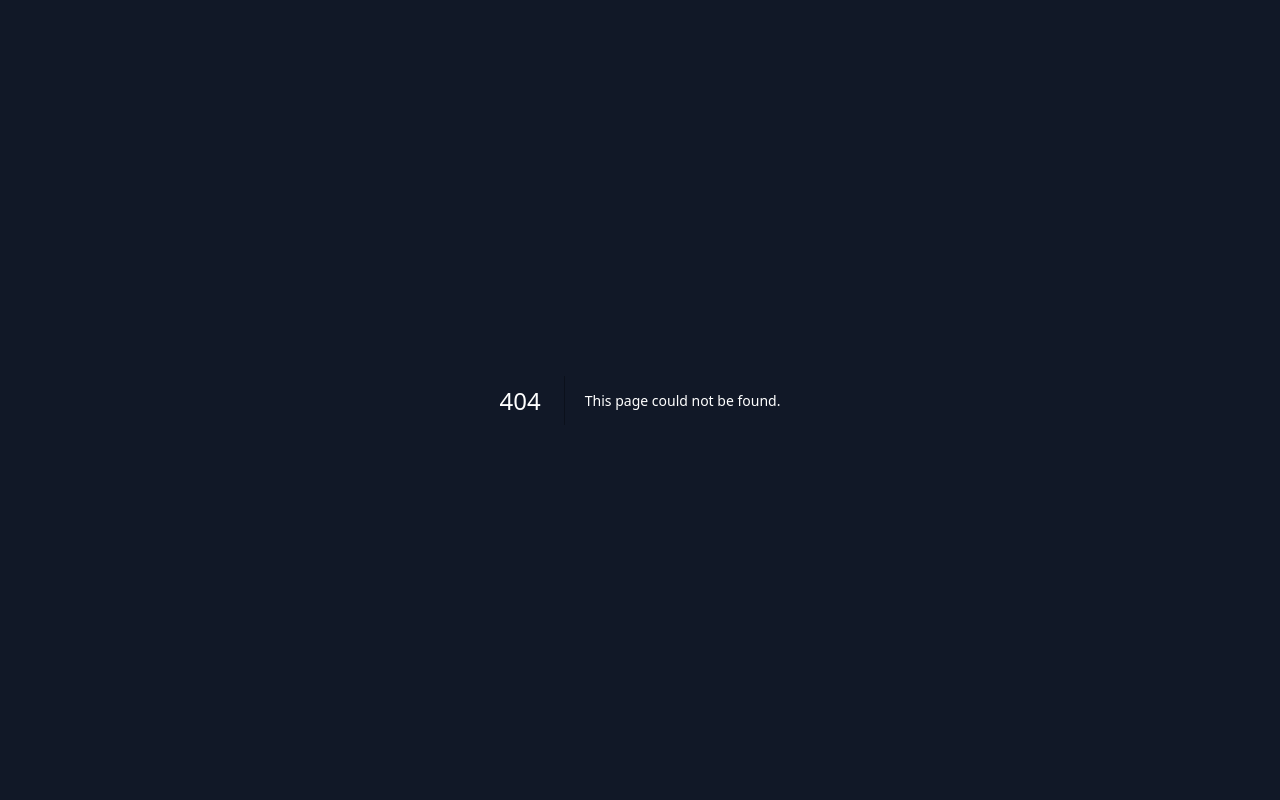
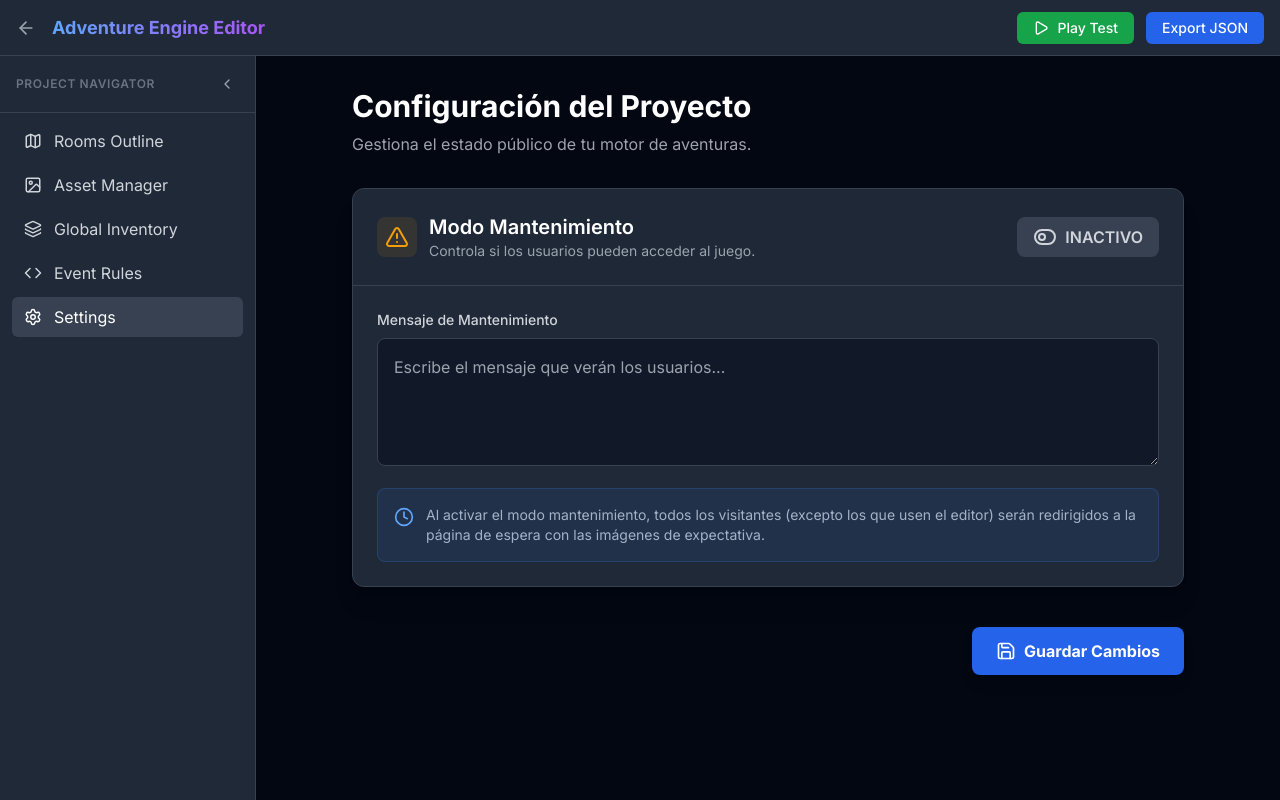
Before and after one commit to crashon182/adventure-engine, a Next.js app: page /editor/1/settings in a window 1280 px wide. Before the commit this address had no page. Built offline with nearby package versions, Linux system fonts and the light colour scheme; no server answers; the database is empty.

Commit message:
Full web-controlled maintenance mode with database persistence and editor settings UI

```diff
--- /dev/null
+++ b/src/app/api/settings/route.ts
@@ -0,0 +1,48 @@
+import { NextResponse } from 'next/server';
+import prisma from '@/lib/prisma';
+
+export async function GET() {
+    try {
+        let settings = await prisma.globalSettings.findUnique({
+            where: { id: 'default' },
+        });
+
+        if (!settings) {
+            settings = await prisma.globalSettings.create({
+                data: {
+                    id: 'default',
+                    maintenanceMode: false,
+                    maintenanceMessage: '¡Estamos creando un nuevo y mágico motor de aventuras! Regresa muy pronto.',
+                },
+            });
+        }
+
+        return NextResponse.json(settings);
+    } catch (error) {
+        return NextResponse.json({ error: 'Error fetching settings' }, { status: 500 });
+    }
+}
+
+export async function POST(request: Request) {
+    try {
+        const body = await request.json();
+        const { maintenanceMode, maintenanceMessage } = body;
+
+        const settings = await prisma.globalSettings.upsert({
+            where: { id: 'default' },
+            update: {
+                maintenanceMode,
+                maintenanceMessage,
+            },
+            create: {
+                id: 'default',
+                maintenanceMode: !!maintenanceMode,
+                maintenanceMessage: maintenanceMessage || '¡Estamos creando un nuevo y mágico motor de aventuras! Regresa muy pronto.',
+            },
+        });
+
+        return NextResponse.json(settings);
+    } catch (error) {
+        return NextResponse.json({ error: 'Error updating settings' }, { status: 500 });
+    }
+}
--- /dev/null
+++ b/src/app/api/settings/status/route.ts
@@ -0,0 +1,19 @@
+import { NextResponse } from 'next/server';
+import prisma from '@/lib/prisma';
+
+export const dynamic = 'force-dynamic';
+
+export async function GET() {
+    try {
+        const settings = await prisma.globalSettings.findUnique({
+            where: { id: 'default' },
+        });
+
+        return NextResponse.json({
+            maintenanceMode: settings?.maintenanceMode || false,
+            maintenanceMessage: settings?.maintenanceMessage || '',
+        });
+    } catch (error) {
+        return NextResponse.json({ maintenanceMode: false }, { status: 500 });
+    }
+}
--- a/src/app/editor/[projectId]/layout.tsx
+++ b/src/app/editor/[projectId]/layout.tsx
@@ -2,7 +2,7 @@
 import { ReactNode, useState } from 'react';
 import Link from 'next/link';
 import { usePathname } from 'next/navigation';
-import { ArrowLeft, Image as ImageIcon, Map, Layers, Code, Play, ChevronLeft, ChevronRight } from 'lucide-react';
+import { ArrowLeft, Image as ImageIcon, Map, Layers, Code, Play, ChevronLeft, ChevronRight, Settings } from 'lucide-react';
 
 export default function EditorLayout({ children, params }: { children: ReactNode, params: { projectId: string } }) {
     const pathname = usePathname();
@@ -81,6 +81,14 @@ export default function EditorLayout({ children, params }: { children: ReactNode
                                     <Code size={18} />
                                     {!isCollapsed && <span>Event Rules</span>}
                                 </Link>
+                                <Link
+                                    href={`/editor/${params.projectId}/settings`}
+                                    className={`flex items-center gap-3 py-2 rounded-md transition-colors ${isCollapsed ? 'px-2 justify-center' : 'px-3'} ${pathname.includes('/settings') ? 'bg-gray-700 text-white' : 'text-gray-300 hover:bg-gray-700 hover:text-white'}`}
+                                    title={isCollapsed ? 'Settings' : ''}
+                                >
+                                    <Settings size={18} />
+                                    {!isCollapsed && <span>Settings</span>}
+                                </Link>
                             </div>
                         </nav>
                     </aside>
--- /dev/null
+++ b/src/app/editor/[projectId]/settings/page.tsx
@@ -0,0 +1,115 @@
+'use client';
+import { useState, useEffect } from 'react';
+import { ToggleLeft, ToggleRight, Save, Clock, AlertTriangle } from 'lucide-react';
+
+export default function SettingsPage() {
+    const [maintenanceMode, setMaintenanceMode] = useState(false);
+    const [maintenanceMessage, setMaintenanceMessage] = useState('');
+    const [loading, setLoading] = useState(true);
+    const [saving, setSaving] = useState(false);
+    const [message, setMessage] = useState({ type: '', text: '' });
+
+    useEffect(() => {
+        fetch('/api/settings')
+            .then(res => res.json())
+            .then(data => {
+                setMaintenanceMode(data.maintenanceMode);
+                setMaintenanceMessage(data.maintenanceMessage || '');
+                setLoading(false);
+            })
+            .catch(err => {
+                console.error(err);
+                setLoading(false);
+            });
+    }, []);
+
+    const handleSave = async () => {
+        setSaving(true);
+        setMessage({ type: '', text: '' });
+        try {
+            const res = await fetch('/api/settings', {
+                method: 'POST',
+                headers: { 'Content-Type': 'application/json' },
+                body: JSON.stringify({ maintenanceMode, maintenanceMessage }),
+            });
+            if (res.ok) {
+                setMessage({ type: 'success', text: 'Configuración guardada correctamente.' });
+            } else {
+                setMessage({ type: 'error', text: 'Error al guardar la configuración.' });
+            }
+        } catch (err) {
+            setMessage({ type: 'error', text: 'Error de red.' });
+        }
+        setSaving(false);
+    };
+
+    if (loading) return <div className="p-8 text-gray-400">Cargando configuración...</div>;
+
+    return (
+        <div className="p-8 max-w-4xl mx-auto">
+            <header className="mb-8">
+                <h1 className="text-3xl font-bold text-white mb-2">Configuración del Proyecto</h1>
+                <p className="text-gray-400">Gestiona el estado público de tu motor de aventuras.</p>
+            </header>
+
+            <div className="grid gap-6">
+                {/* Maintenance Section */}
+                <div className="bg-gray-800 border border-gray-700 rounded-xl overflow-hidden shadow-xl">
+                    <div className="p-6 border-b border-gray-700 bg-gray-800/50 flex items-center justify-between">
+                        <div className="flex items-center gap-3">
+                            <div className="p-2 bg-amber-500/10 rounded-lg text-amber-500">
+                                <AlertTriangle size={24} />
+                            </div>
+                            <div>
+                                <h2 className="text-xl font-semibold text-white">Modo Mantenimiento</h2>
+                                <p className="text-sm text-gray-400">Controla si los usuarios pueden acceder al juego.</p>
+                            </div>
+                        </div>
+                        <button
+                            onClick={() => setMaintenanceMode(!maintenanceMode)}
+                            className={`flex items-center gap-2 px-4 py-2 rounded-lg transition-all ${maintenanceMode ? 'bg-amber-600 text-white' : 'bg-gray-700 text-gray-300'}`}
+                        >
+                            {maintenanceMode ? <ToggleRight size={24} /> : <ToggleLeft size={24} />}
+                            <span className="font-semibold">{maintenanceMode ? 'ACTIVO' : 'INACTIVO'}</span>
+                        </button>
+                    </div>
+
+                    <div className="p-6 space-y-4">
+                        <label className="block">
+                            <span className="text-sm font-medium text-gray-300 block mb-2">Mensaje de Mantenimiento</span>
+                            <textarea
+                                value={maintenanceMessage}
+                                onChange={(e) => setMaintenanceMessage(e.target.value)}
+                                className="w-full h-32 bg-gray-900 border border-gray-700 rounded-lg p-4 text-white focus:ring-2 focus:ring-blue-500 focus:border-transparent outline-none transition-all"
+                                placeholder="Escribe el mensaje que verán los usuarios..."
+                            />
+                        </label>
+
+                        <div className="bg-blue-500/10 border border-blue-500/20 p-4 rounded-lg flex items-start gap-3">
+                            <Clock size={20} className="text-blue-400 shrink-0 mt-0.5" />
+                            <p className="text-sm text-blue-100/70">
+                                Al activar el modo mantenimiento, todos los visitantes (excepto los que usen el editor) serán redirigidos a la página de espera con las imágenes de expectativa.
+                            </p>
+                        </div>
+                    </div>
+                </div>
+
+                {/* Actions */}
+                <div className="flex items-center justify-between mt-4">
+                    {message.text && (
+                        <div className={`px-4 py-2 rounded-lg text-sm font-medium ${message.type === 'success' ? 'bg-green-500/10 text-green-400' : 'bg-red-500/10 text-red-400'}`}>
+                            {message.text}
+                        </div>
+                    )}
+                    <button
+                        onClick={handleSave}
+                        disabled={saving}
+                        className="ml-auto flex items-center gap-2 bg-blue-600 hover:bg-blue-700 disabled:bg-gray-700 text-white px-6 py-3 rounded-lg font-bold transition-all shadow-lg hover:shadow-blue-500/20"
+                    >
+                        {saving ? 'Guardando...' : <> <Save size={20} /> Guardar Cambios </>}
+                    </button>
+                </div>
+            </div>
+        </div>
+    );
+}
```
Also changed, not shown: src/middleware.ts (+23 -21 lines), 1 other file (tests, documents, lock files or other folders).
